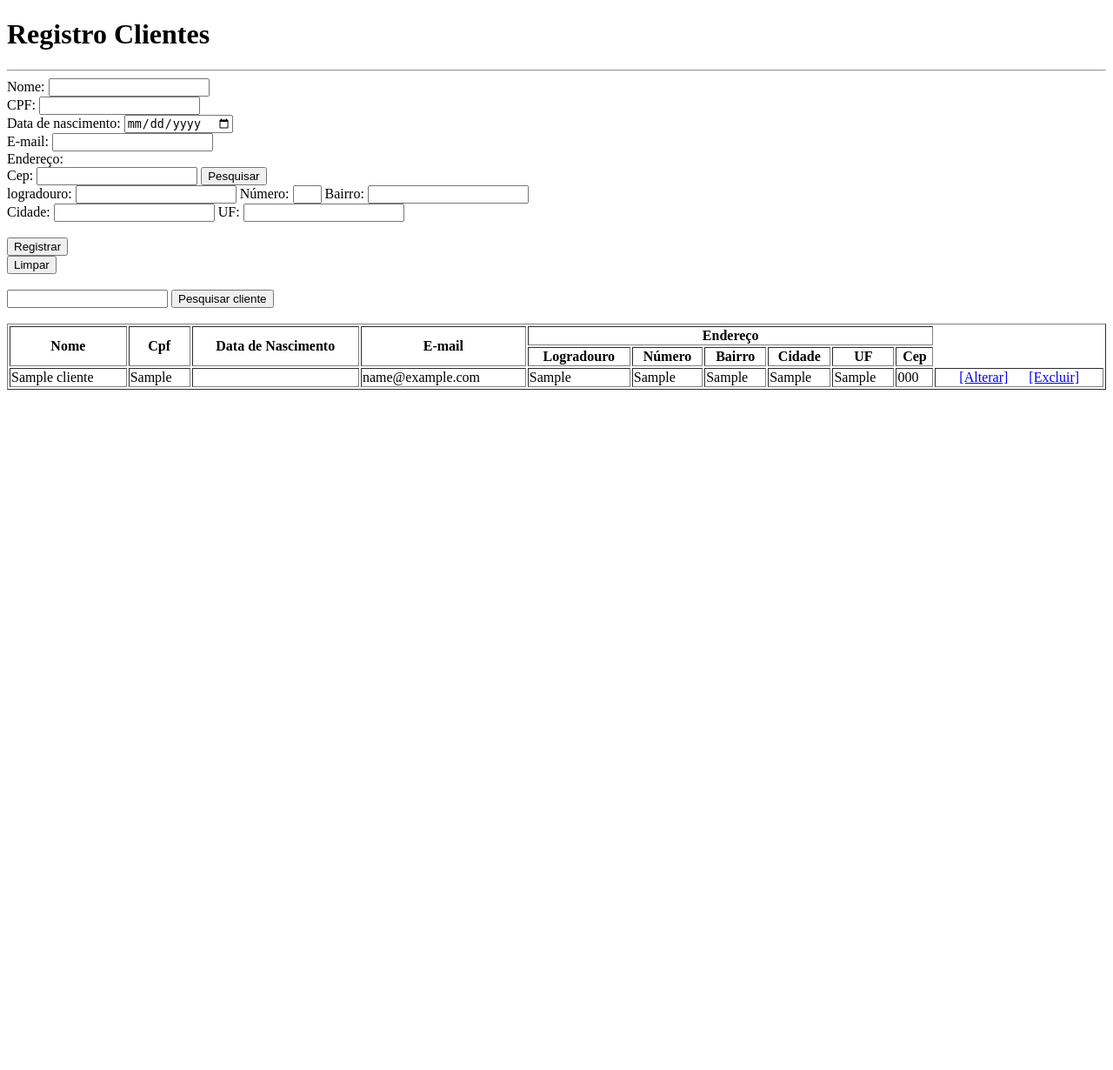
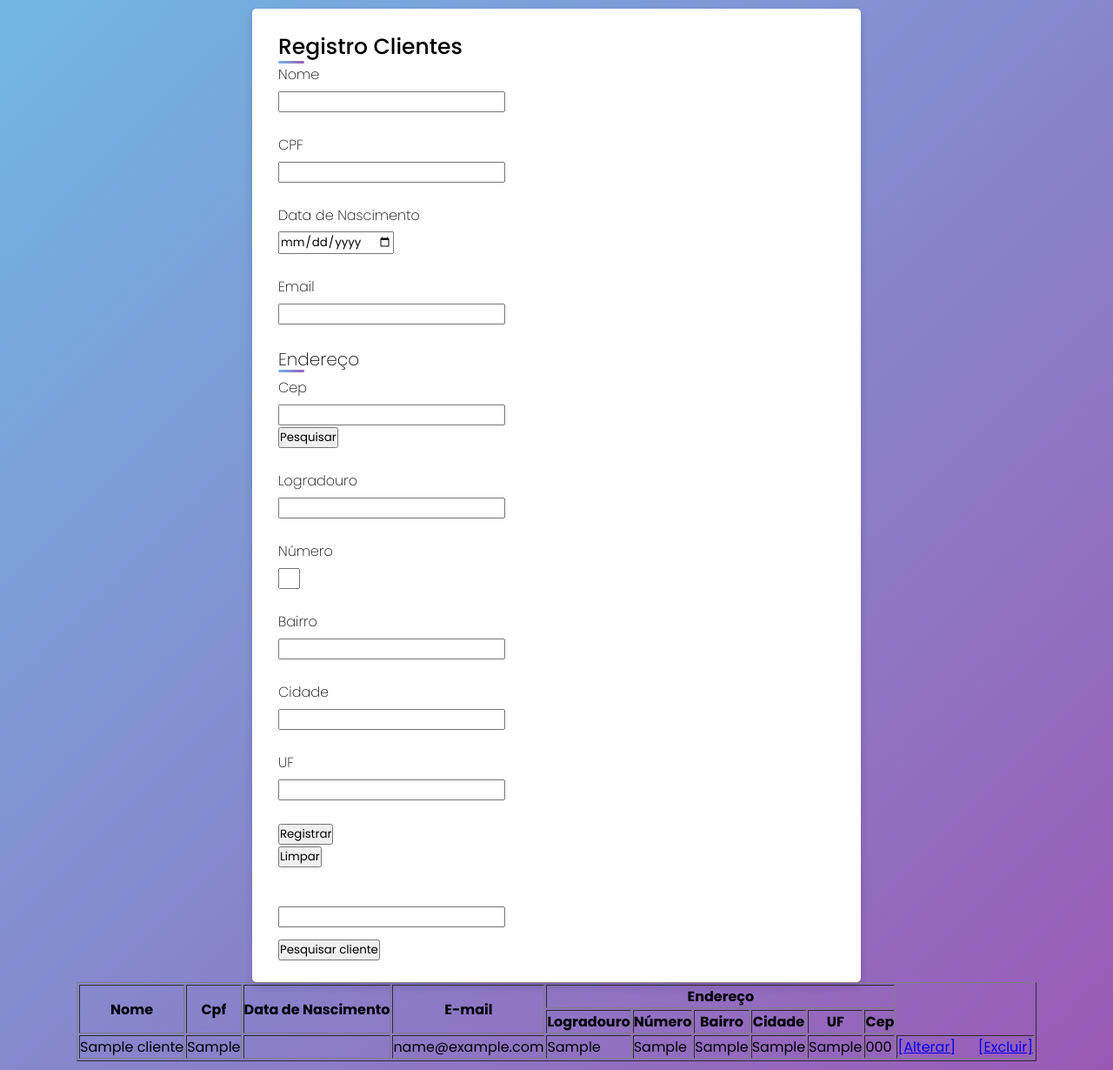
Before and after one commit to AdrianoAnadinho/Crud_Teste_ABLPrime, a PHP site: page / in a window 1280 px wide. Shown: the whole page at 87% size. Before the commit the page ends 448 px from the top, so only its background shows below. Run offline with PHP 8.4, Linux system fonts and the light colour scheme; tables that the repository leaves empty or names only in its code hold one stand-in row (values such as "Sample post"); data that the repository does not hold is empty.

Commit message:
implementado até o começo do CSS

```diff
--- a/index.php
+++ b/index.php
@@ -198,98 +198,147 @@ if (isset($_REQUEST["act"]) && $_REQUEST["act"] == "clear") {
     <link rel="stylesheet" href="style.css">
   </head>
   <body>
+    <div class="container">
+      <div class="title">Registro Clientes</div>
+      <div class="content">
         <form class="" action="?act=save" method="post" name="form1">
-          <h1>Registro Clientes</h1>
+          <div class="user-detail">
+            <div class="id">
               <input type="hidden" name="id" <?php
                     if (isset($id) && $id != null || $id != "") {
                         echo "value=\"{$id}\"";
                     }
                     ?> >
-          <hr>
-          Nome:
+            </div>
+
+          <div class="input-box">
+            <span class="details">Nome</span>
             <input type="text" name="nome" <?php
               if (isset($nome) && $nome != null || $nome != "") {
                   echo "value=\"{$nome}\"";
               }
               ?> >
+          </div>
           <br>
-          CPF:
+          <div class="input-box">
+            <span class="details">CPF</span>
             <input type="text" name="cpf" <?php
               if (isset($cpf) && $cpf != null || $cpf != "") {
 
                   echo "value=\"{$cpf}\"";
               }
               ?>>
+          </div>
           <br>
-          Data de nascimento:
+          <div class="input-box">
+            <span class="details">Data de Nascimento</span>
             <input type="date" name="dataNasc" <?php
               if (isset($dataNasc) && $dataNasc != null || $dataNasc != "") {
                   echo "value=\"{$dataNasc}\"";
               }
               ?>>
+          </div>
           <br>
-          E-mail:
+          <div class="input-box">
+            <span class="details">Email</span>
             <input type="text" name="email" <?php
               if (isset($email) && $email != null || $email != "") {
                   echo "value=\"{$email}\"";
               }
               ?>>
+          </div>
           <br>
-          Endereço:
-          <br>
-          Cep:
+          <div class="input-box">
+            <div class="endereco">
+              <span class="details">Endereço</span>
+            </div>
+
+
+            <span class="details">Cep</span>
             <input type="text" name="cep" <?php
               if (isset($cep) && $cep != null || $cep != "") {
                   echo "value=\"{$cep}\"";
               }
               ?>>
+          </div>
+          <div class="button">
             <input type="submit" name="buscaCep" value="Pesquisar">
-
+          </div>
           <br>
-          logradouro:
+          <div class="input-box">
+            <span class="details">Logradouro</span>
             <input type="text" name="logradouro" <?php
               if (isset($logradouro) && $logradouro != null || $logradouro != "") {
                   echo "value=\"{$logradouro}\"";
               }
               ?>>
-          Número:
+          </div>
+          <br>
+          <div class="input-box">
+            <span class="details">Número</span>
             <input type="INT" name="numero" style="width: 25px"<?php
               if (isset($numero) && $numero != null || $numero != "") {
                   echo "value=\"{$numero}\"";
               }
               ?>>
-          Bairro:
+          </div>
+          <br>
+          <div class="input-box">
+            <span class="details">Bairro</span>
             <input type="text" name="bairro" <?php
               if (isset($bairro) && $bairro != null || $bairro != "") {
                   echo "value=\"{$bairro}\"";
               }
               ?>>
+          </div>
           <br>
-          Cidade:
+          <div class="input-box">
+            <span class="details">Cidade</span>
             <input type="text" name="cidade" <?php
               if (isset($cidade) && $cidade != null || $cidade != "") {
                   echo "value=\"{$cidade}\"";
               }
               ?>>
-          UF:
+          </div>
+          <br>
+          <div class="input-box">
+            <span class="details">UF</span>
             <input type="text" name="uf" <?php
               if (isset($uf) && $uf != null || $uf != "") {
                   echo "value=\"{$uf}\"";
               }
               ?>>
+          </div>
+            </div>
           <br>
+          <div class="button">
+            <input type="submit" name="" value="Registrar">
+          </div>
+          </form>
+          <div class="form2">
+            <form class="" action="?act=clear" method="post">
+              <div class="button">
+                <input type="submit" name="" value="Limpar">
+              </div>
+            </form>
+          </div>
+
           <br>
-          <input type="submit" name="" value="Registrar">
+          <div class="form3">
+            <form class="" action="?act=search" method="post" >
+              <div class="user-details">
+                <input type="text" name="cpf" value="">
+              </div>
+              <div class="button">
+                <input type="submit" name="" value="Pesquisar cliente">
+              </div>
             </form>
-          <form class="" action="?act=clear" method="post">
-            <input type="submit" name="" value="Limpar">
-          </form>
+          </div>
+
+          </div>
+        </div>
           <br>
-          <form class="" action="?act=search" method="post" >
-            <input type="text" name="cpf" value="">
-            <input type="submit" name="" value="Pesquisar cliente">
-          </form>
-          <br>
+          <div class="tabela">
             <table border="1" width="100%">
               <tr>
                 <th rowspan="2">Nome</th>
@@ -334,9 +383,6 @@ if (isset($_REQUEST["act"]) && $_REQUEST["act"] == "clear") {
                     }
                 ?>
             </table>
-
-
-
-
+          </div>
   </body>
 </html>
--- a/style.css
+++ b/style.css
@@ -1,3 +1,80 @@
+@import url('https://fonts.googleapis.com/css2?family=Poppins:wght@200;300;400;500;600;700&display=swap');
+*{
+  margin: 0;
+  padding: 0;
+  box-sizing: border-box;
+  font-family: 'Poppins',sans-serif;
+}
+
 body{
 
+  display: flex;
+  flex-wrap: wrap;
+  justify-content: center;
+  align-items: center;
+  padding: 10px;
+  background: linear-gradient(135deg, #71b7e6, #9b59b6);
+
 }
+.container{
+  max-width: 700px;
+  width: 100%;
+  background-color: #fff;
+  padding: 25px 30px;
+  border-radius: 5px;
+  box-shadow: 0 5px 10px rgba(0,0,0,0.15);
+
+}
+.container .title{
+  font-size: 25px;
+  font-weight: 500;
+  position: relative;
+}
+.container .endereco{
+  font-size: 20px;
+  font-weight: 400;
+  position: relative;
+}
+.container .endereco::before{
+  content: "";
+  position: absolute;
+  left: 0;
+  bottom: 0;
+  height: 3px;
+  width: 30px;
+  border-radius: 5px;
+  background: linear-gradient(135deg, #71b7e6, #9b59b6);
+}
+.table{
+  display: flex;
+  flex-wrap: wrap;
+  justify-content: center;
+  align-items: center;
+  padding: 10px;
+}
+.container .title::before{
+  content: "";
+  position: absolute;
+  left: 0;
+  bottom: 0;
+  height: 3px;
+  width: 30px;
+  border-radius: 5px;
+  background: linear-gradient(135deg, #71b7e6, #9b59b6);
+}
+
+.content form .user-details{
+  display:flex;
+  flex-wrap: wrap;
+  justify-content: space-between;
+  margin: 20px 0 12px 0;
+}
+form .user-details .input-box{
+  margin-bottom: 15px;
+  width: calc(100% / 2 - 20px);
+}
+form .input-box span.details{
+  display: block;
+  font-weight: 100;
+  margin-bottom: 5px;
+}
```
Also changed, not shown: bancoDeDadosCriarScript.md (+3 -2 lines). Lines whose indentation alone changed are shown as unchanged.
